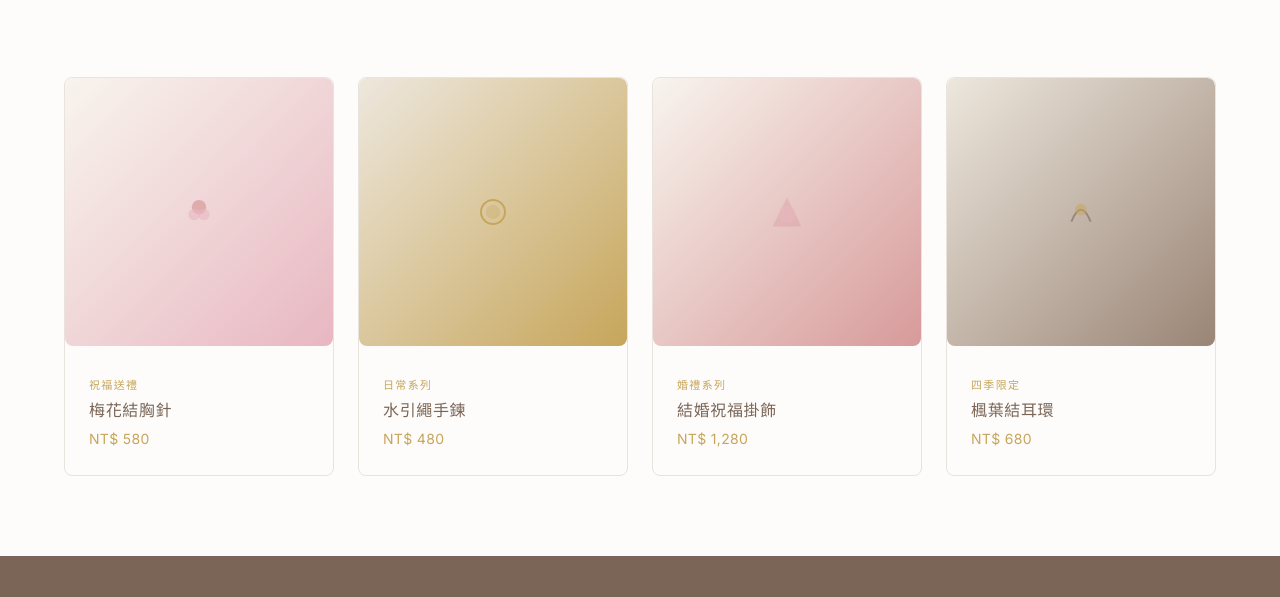
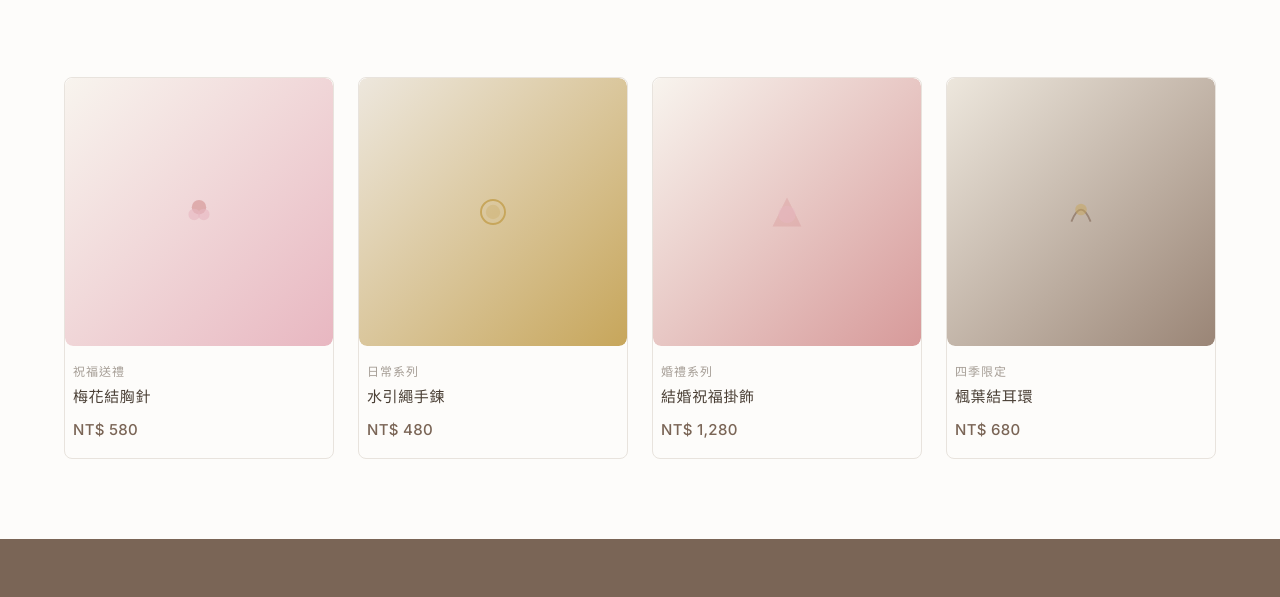
Before and after one commit to kusuriya19/tsumugi-web, a plain HTML site: page web/product.html in a window 1280 px wide. Shown: the part 1478-2075 px from the top of the page. Drawn offline with Linux system fonts and the light colour scheme.

Commit message:
style: 優化商品卡片設計，參考範例樣式

```diff
--- a/web/css/style.css
+++ b/web/css/style.css
@@ -1361,7 +1361,11 @@
   /* Product Grid Responsive */
   .product-grid {
     grid-template-columns: repeat(2, 1fr);
-    gap: var(--space-md);
+    gap: var(--space-lg);
+  }
+
+  .product-grid .product-card-info {
+    padding: var(--space-sm);
   }
 
   .product-grid-4 {
@@ -1473,11 +1477,11 @@
 @media (max-width: 480px) {
   .product-grid {
     grid-template-columns: repeat(2, 1fr);
-    gap: var(--space-sm);
+    gap: var(--space-md);
   }
 
   .product-grid .product-card-info {
-    padding: var(--space-sm);
+    padding: var(--space-xs);
   }
 
   .product-name {
@@ -1490,11 +1494,11 @@
   }
 
   .product-price {
-    font-size: 0.75rem;
+    font-size: 0.8125rem;
   }
 
   .product-card-series {
-    font-size: 0.625rem;
+    font-size: 0.6875rem;
   }
 }
 
@@ -2260,11 +2264,20 @@
 .product-grid {
   display: grid;
   grid-template-columns: repeat(4, 1fr);
-  gap: var(--space-lg);
+  gap: var(--space-xl);
 }
 
 .product-grid .product-card {
   position: relative;
+  background: var(--color-white);
+  border-radius: var(--radius-md);
+  overflow: hidden;
+  transition: all var(--transition-base);
+}
+
+.product-grid .product-card:hover {
+  transform: translateY(-4px);
+  box-shadow: var(--shadow-md);
 }
 
 .product-grid .product-wishlist {
@@ -2774,6 +2787,7 @@
 
 .product-card-img {
   overflow: hidden;
+  border-radius: var(--radius-md);
 }
 
 .product-card-img .placeholder-img {
@@ -2785,35 +2799,33 @@
 }
 
 .product-card-info {
-  padding: var(--space-lg);
+  padding: var(--space-md) var(--space-sm);
 }
 
 .product-card-series {
-  display: inline-block;
-  font-size: 0.6875rem;
-  font-weight: 400;
-  letter-spacing: 0.12em;
-  color: var(--color-gold);
-  text-transform: uppercase;
+  display: block;
+  font-size: 0.75rem;
+  font-weight: 400;
+  letter-spacing: 0.08em;
+  color: var(--color-text-muted);
   margin-bottom: var(--space-xs);
 }
 
 .product-card-name {
   font-family: var(--font-serif-cn);
-  font-size: 1rem;
+  font-size: 0.9375rem;
   font-weight: 400;
   letter-spacing: 0.04em;
+  color: var(--color-text);
+  margin-bottom: var(--space-sm);
+  line-height: 1.5;
+}
+
+.product-card-price {
+  font-size: 0.9375rem;
   color: var(--color-brown);
-  margin-bottom: var(--space-xs);
-  line-height: 1.5;
-  word-break: keep-all;
-  overflow-wrap: break-word;
-}
-
-.product-card-price {
-  font-size: 0.875rem;
-  color: var(--color-gold);
-  font-weight: 400;
+  font-weight: 500;
+  letter-spacing: 0.02em;
 }
 
 /* ============================================
```
